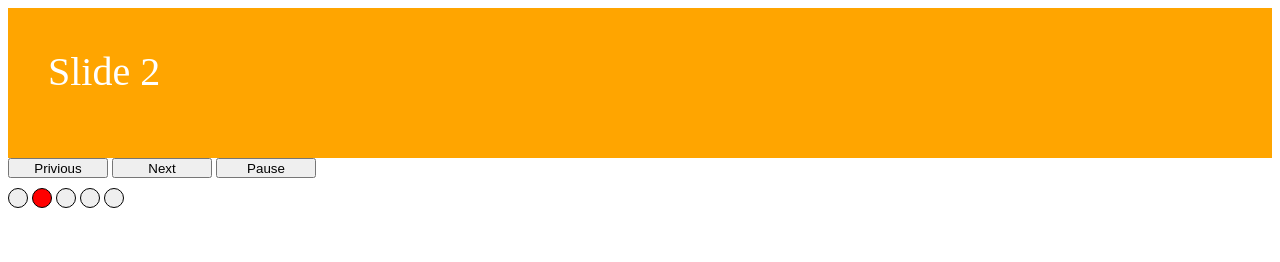
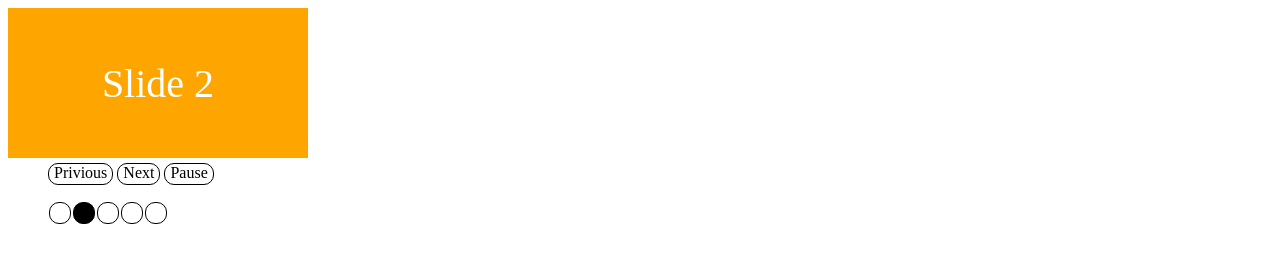
Before and after one commit to AlexVak1993/js-native-slider, a website: page index.html in a window 1280 px wide. Drawn offline with Linux system fonts and the light colour scheme.

Commit message:
fixing control logic

```diff
--- a/assets/js/main.js
+++ b/assets/js/main.js
@@ -4,9 +4,10 @@
   let controls = document.querySelector('#controls-container');
   let indicatorsContainer = document.querySelector('#indicators-container')
   let indicators = document.querySelectorAll('.indicator')
-  let pausePlayBtn = document.querySelector('#pause');
+  let pauseBtn = document.querySelector('#pause');
   let prevBtn = document.querySelector('#prev');
   let nextBtn = document.querySelector('#next');
+
   let currentSlide = 0;
   let isPlaying = true;
   let interval = timeInterval;
@@ -21,7 +22,7 @@
   const LEFT_ARROW = 'ArrowLeft';
   const RIGHT_ARROW = 'ArrowRight';
 
-  function goToNth(n) {
+  const goToNth = (n) => {
     slides[currentSlide].classList.toggle('active');
     indicators[currentSlide].classList.toggle('active');
     currentSlide = (slidesCount + n) % slidesCount;
@@ -29,36 +30,34 @@
     indicators[currentSlide].classList.toggle('active');
   };
 
-  function goToPrev() {
+  const goToPrev = () => {
     goToNth(currentSlide - 1);
   };
 
-  function goToNext() {
+  const goToNext = () => {
     goToNth(currentSlide + 1);
   };
 
-  function pause() {
+  const pause = () => {
     if (isPlaying) {
       isPlaying = !isPlaying;
-
-
       clearInterval(timerID);
-      pausePlayBtn.innerHTML = FA_PLAY;
+      pauseBtn.innerHTML = FA_PLAY;
     } else { }
   }
 
-  function play() {
+  const play = () => {
     isPlaying = !isPlaying;
-    pausePlayBtn.innerHTML = FA_PAUSE;
+    pauseBtn.innerHTML = FA_PAUSE;
     timerID = setInterval(goToNext, interval);
   }
 
-  function prev() {
+  const prev = () => {
     pause();
     goToPrev();
   }
 
-  function next() {
+  const next = () => {
     pause();
     goToNext();
   }
@@ -77,7 +76,7 @@
   const pressKey = (e) => {
     if (e.key === LEFT_ARROW) prev();
     if (e.key === RIGHT_ARROW) next();
-    if (e.key === SPACE) pause();
+    if (e.key === SPACE) pausePlay();
   }
 
   const swipeStart = (e) => {
@@ -86,12 +85,12 @@
 
   const swipeEnd = (e) => {
     swipeEndX = e.changedTouches[0].pageX;
-    swipeStartX - swipeEndX < 100 && next();
-    swipeStartX - swipeEndX > -100 && prev();
+    swipeStartX - swipeEndX > 100 && next();
+    swipeStartX - swipeEndX < -100 && prev();
   }
 
   const setListeners = () => {
-    pausePlayBtn.addEventListener('click', pausePlay);
+    pauseBtn.addEventListener('click', pausePlay);
     prevBtn.addEventListener('click', prev);
     nextBtn.addEventListener('click', next);
     indicatorsContainer.addEventListener('click', indicate);
@@ -102,7 +101,7 @@
 
   const init = () => {
     controls.style.display = 'block';
-    indicatorsContainer.style.display = 'block';
+    indicatorsContainer.style.display = 'flex';
     setListeners();
     timerID = setInterval(goToNext, interval);
   };
@@ -110,5 +109,3 @@
   init();
 
 }) (3000);
-
-// repair function to ES6
--- a/assets/scss/style.scss
+++ b/assets/scss/style.scss
@@ -1,11 +1,7 @@
-/*
-essential styles:
-these make the slideshow work
-*/
-
 .slides {
   position: relative;
   height: 150px;
+  width: 300px;
   padding: 0px;
   margin: 0px;
   list-style-type: none;
@@ -15,6 +11,9 @@ these make the slideshow work
   position: absolute;
   left: 0px;
   top: 0px;
+  display: flex;
+  justify-content: center;
+  align-items: center;
   width: 100%;
   height: 100%;
   opacity: 0;
@@ -27,10 +26,7 @@ these make the slideshow work
   z-index: 2;
 }
 
-/*
-non-essential styles:
-just for appearance; change later
-*/
+// non-essential styles
 
 .slide {
   font-size: 40px;
@@ -60,31 +56,33 @@ just for appearance; change later
   background: purple;
 }
 
-// rewrite
+.controls {
+  display: block;
+  margin-top: 5px;
+  margin-left: 40px;
+}
 
 .control {
-  width: 100px;
+  height: 20px;
+  display: inline-block;
+  border: 1px solid black;
+  border-radius: 10px;
+  padding: 0 5px;
 }
 
-.controls {
-  display: none;
-}
 .indicators {
   display: none;
-}
-
-button {
-  height: 20px;
-  display: inline-block;
-  margin-bottom: 10px;
+  list-style: none;
 }
 
 .indicator {
   width: 20px;
+  height: 20px;
+  margin: 1px;
   border-radius: 10px;
   border: 1px solid black;
 
   &.active {
-    background-color: red;
+    background-color: black;
   }
 }
--- a/index.html
+++ b/index.html
@@ -20,21 +20,19 @@
       <li class="slide">Slide 5</li>
     </ul>
 
-    <!-- change buttons on span or input -->
-
     <div class="controls" id="controls-container">
-      <button class="control" id="prev">Privious</button>
-      <button class="control" id="next">Next</button>
-      <button class="control" id="pause">Pause</button>
+      <span class="control" id="prev">Privious</span>
+      <span class="control" id="next">Next</span>
+      <span class="control" id="pause">Pause</span>
     </div>
 
-    <div class="indicators" id="indicators-container">
-      <button class="indicator active" data-slide-to='0'></button>
-      <button class="indicator" data-slide-to='1'></button>
-      <button class="indicator" data-slide-to='2'></button>
-      <button class="indicator" data-slide-to='3'></button>
-      <button class="indicator" data-slide-to='4'></button>
-    </div>
+    <ul class="indicators" id="indicators-container">
+      <li class="indicator active" data-slide-to='0'></li>
+      <li class="indicator" data-slide-to='1'></li>
+      <li class="indicator" data-slide-to='2'></li>
+      <li class="indicator" data-slide-to='3'></li>
+      <li class="indicator" data-slide-to='4'></li>
+    </ul>
 
   </div>
 
```
Also changed, not shown: assets/css/style.css.
